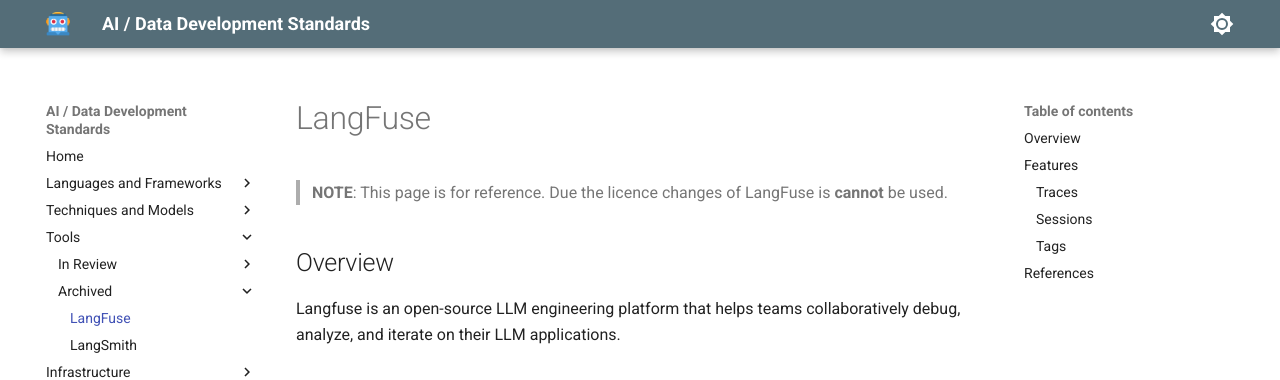
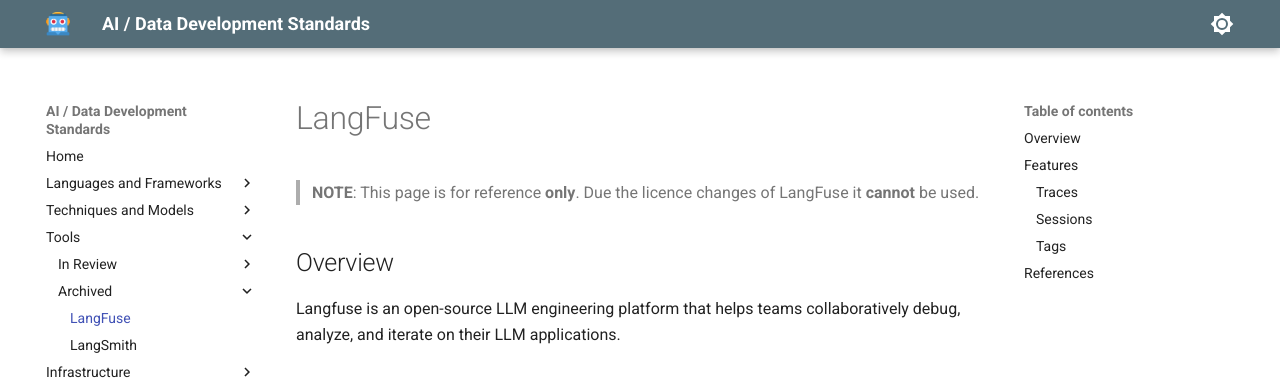
Before and after one commit to DEFRA/ai-data-development-standards, an MkDocs documentation site: the page built from docs/tools/archived/langfuse.md, in a window 1280 px wide and 900 px high. Shown: the top 380 px of the window. Built offline with MkDocs 1.6.1 and Material for MkDocs 9.7.7, drawn with Linux system fonts in a browser that asks for light colours.

Commit message:
Update text changes

```diff
--- a/docs/tools/archived/langfuse.md
+++ b/docs/tools/archived/langfuse.md
@@ -1,6 +1,6 @@
 # LangFuse
 
-> **NOTE**: This page is for reference. Due the licence changes of LangFuse is **cannot** be used.
+> **NOTE**: This page is for reference  **only**. Due the licence changes of LangFuse it **cannot** be used.
 
 ## Overview
 
```
Also changed, not shown: docs/tools/archived/langsmith.md (+1 -1 lines).
